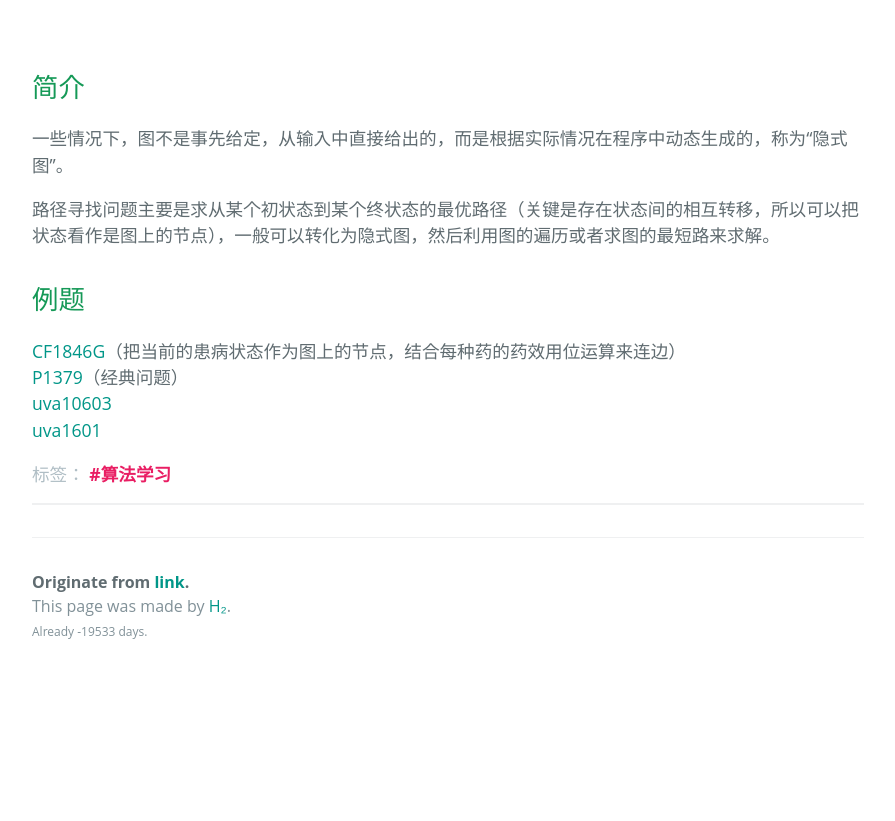
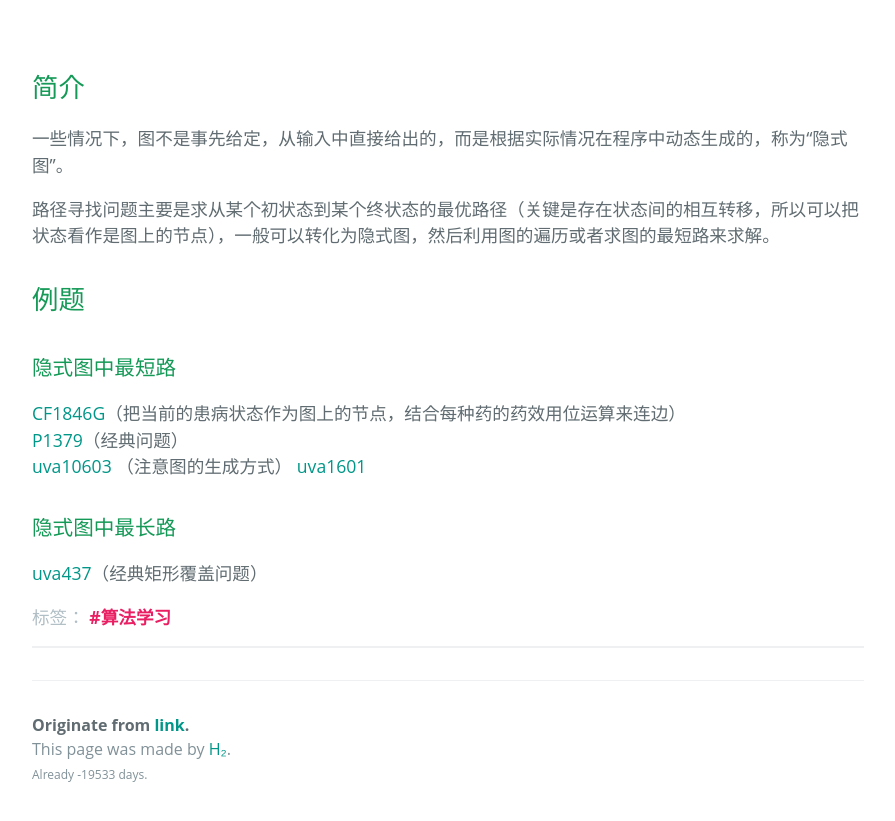
Before and after one commit to BuaaCzx/BuaaCzx.github.io, a Jekyll site: the page built from _posts/2023-7-30-隐式图问题.md, in a window 1280 px wide and 1183 px high. Shown: the part 350-1171 px from the top of the window, without its empty margins (192-1087 px from the left). Built offline with Jekyll 4.4.1, drawn with Linux system fonts in a browser that asks for light colours; some web fonts are replaced.

Commit message:
Update 2023-7-30-隐式图问题.md

```diff
--- a/_posts/2023-7-30-隐式图问题.md
+++ b/_posts/2023-7-30-隐式图问题.md
@@ -11,8 +11,10 @@ tags: 算法学习
 路径寻找问题主要是求从某个初状态到某个终状态的最优路径（关键是存在状态间的相互转移，所以可以把状态看作是图上的节点），一般可以转化为隐式图，然后利用图的遍历或者求图的最短路来求解。
 
 ## 例题
-
+### 隐式图中最短路
 [CF1846G](https://codeforces.com/contest/1846/problem/G)（把当前的患病状态作为图上的节点，结合每种药的药效用位运算来连边）
 [P1379](https://www.luogu.com.cn/problem/P1379)（经典问题）
-[uva10603](https://vjudge.net/problem/UVA-10603)
+[uva10603](https://vjudge.net/problem/UVA-10603) （注意图的生成方式）
 [uva1601](https://vjudge.net/problem/UVA-1601)
+### 隐式图中最长路
+[uva437](https://vjudge.net/problem/UVA-437)（经典矩形覆盖问题）
```
